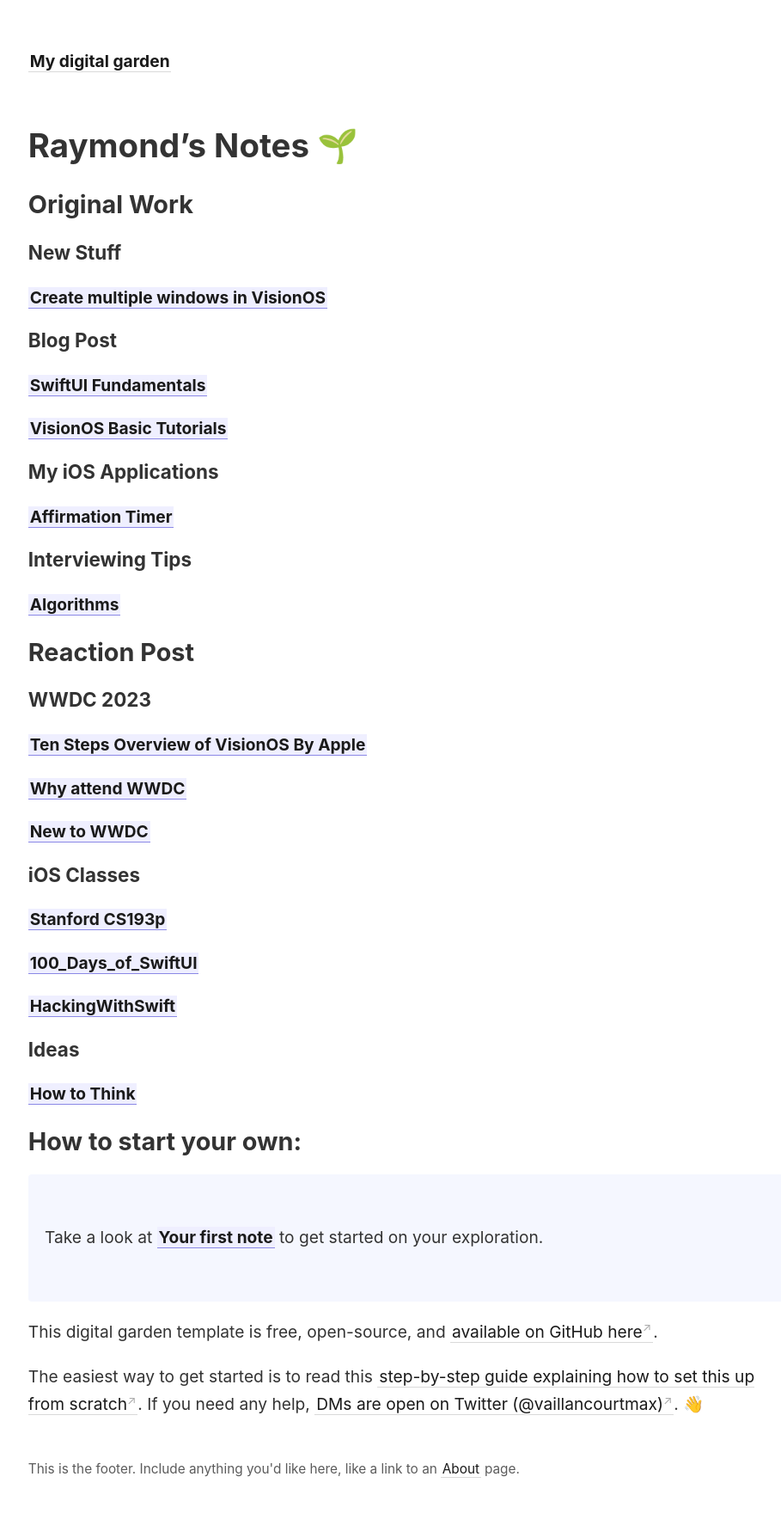
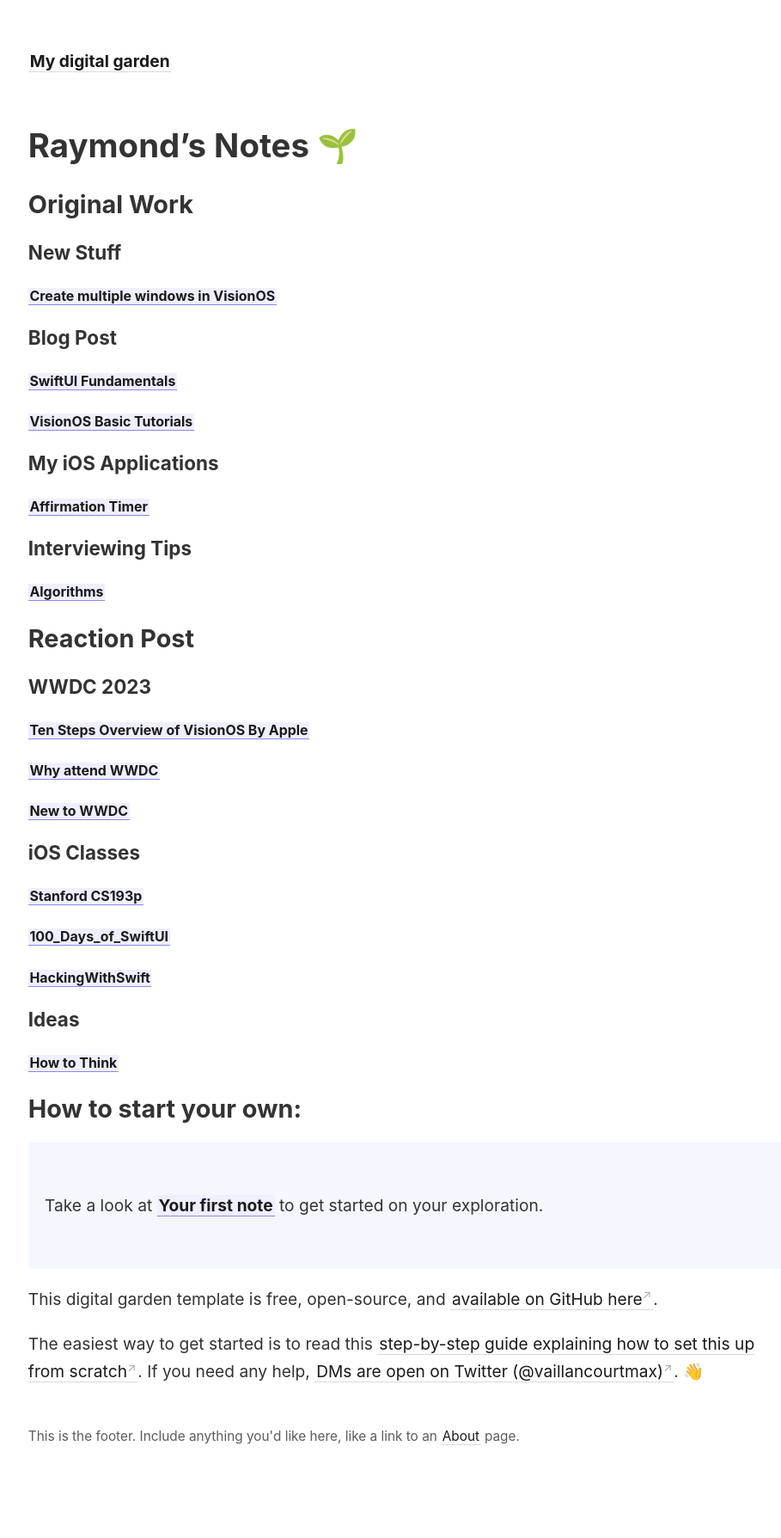
Before and after one commit to ahrchen/digital-garden-knowselfdaily, a Jekyll site: the page built from _pages/index.md, in a window 1280 px wide. Shown: the whole page at 86% size, without its empty margins (44-953 px from the left). Built offline with Jekyll 4.4.1, drawn with Linux system fonts in a browser that asks for light colours; after the commit the page ends 1751 px from its top, so only the background shows below that.

```diff
--- a/_pages/index.md
+++ b/_pages/index.md
@@ -11,31 +11,31 @@ permalink: /
 
 ## Original Work
 ### New Stuff
-#### [[Create multiple windows in VisionOS]]
+##### [[Create multiple windows in VisionOS]]
 
 ### Blog Post
-#### [[SwiftUI Fundamentals]]
-#### [[VisionOS Basic Tutorials]]
+##### [[SwiftUI Fundamentals]]
+##### [[VisionOS Basic Tutorials]]
 
 ### My iOS Applications
-#### [[Affirmation Timer]]
+##### [[Affirmation Timer]]
 
 ### Interviewing Tips
-#### [[Algorithms]]
+##### [[Algorithms]]
 
 ## Reaction Post
 ### WWDC 2023
-#### [[Ten Steps Overview of VisionOS By Apple]]
-#### [[Why attend WWDC]]
-#### [[New to WWDC]]
+##### [[Ten Steps Overview of VisionOS By Apple]]
+##### [[Why attend WWDC]]
+##### [[New to WWDC]]
 
 ### iOS Classes
-#### [[Stanford CS193p]]
-#### [[100_Days_of_SwiftUI]]
-#### [[HackingWithSwift]]
+##### [[Stanford CS193p]]
+##### [[100_Days_of_SwiftUI]]
+##### [[HackingWithSwift]]
 
 ### Ideas
-#### [[How to Think]]
+##### [[How to Think]]
 
 ## How to start your own:
 
```
